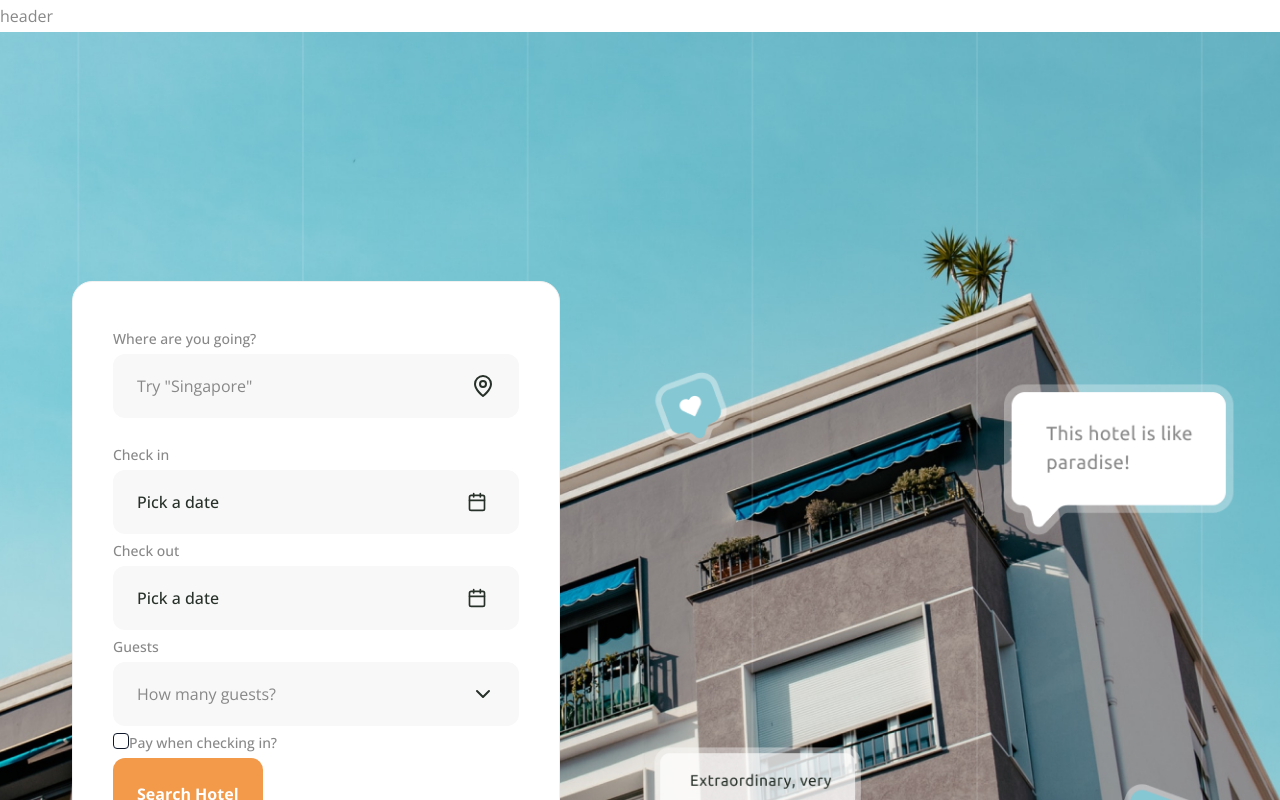
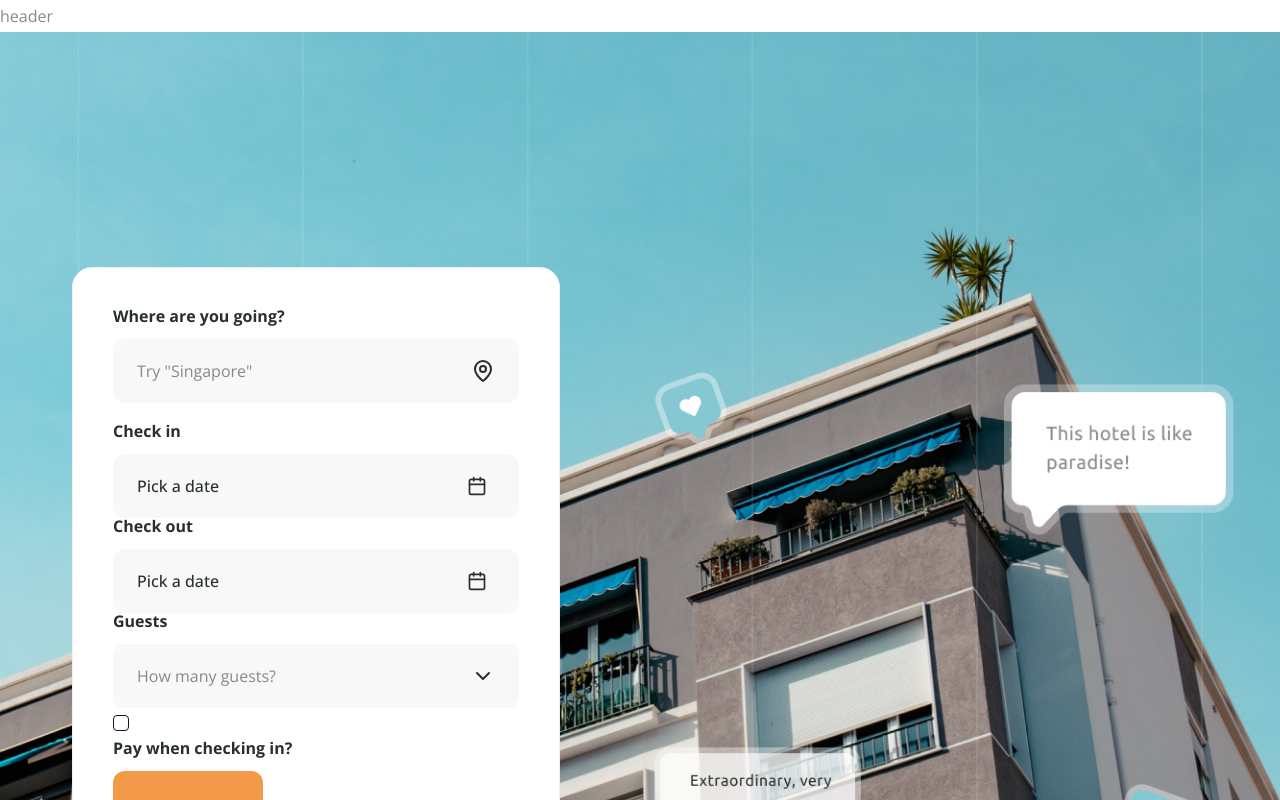
Before and after one commit to ibqn/next-hotels, a Next.js app: page / in a window 1280 px wide. Shown: the top 800 px of the page. Built offline with nearby package versions, Linux system fonts and the light colour scheme.

Commit message:
adjust label

```diff
--- a/src/components/ui/label.tsx
+++ b/src/components/ui/label.tsx
@@ -1,13 +1,13 @@
-"use client"
+'use client'
 
-import * as React from "react"
-import * as LabelPrimitive from "@radix-ui/react-label"
-import { cva, type VariantProps } from "class-variance-authority"
+import * as React from 'react'
+import * as LabelPrimitive from '@radix-ui/react-label'
+import { cva, type VariantProps } from 'class-variance-authority'
 
-import { cn } from "@/utils"
+import { cn } from '@/utils'
 
 const labelVariants = cva(
-  "text-sm font-medium leading-none peer-disabled:cursor-not-allowed peer-disabled:opacity-70"
+  'text-base flex mb-[15px] text-black font-bold leading-none peer-disabled:cursor-not-allowed peer-disabled:opacity-70'
 )
 
 const Label = React.forwardRef<
```
